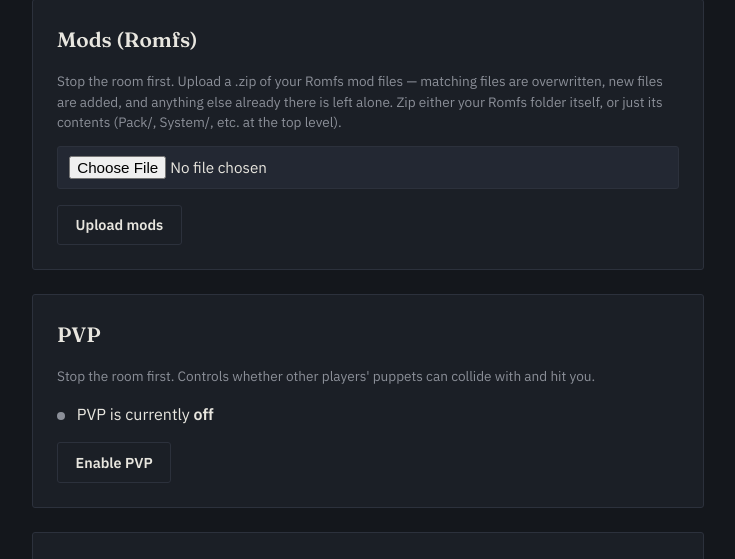
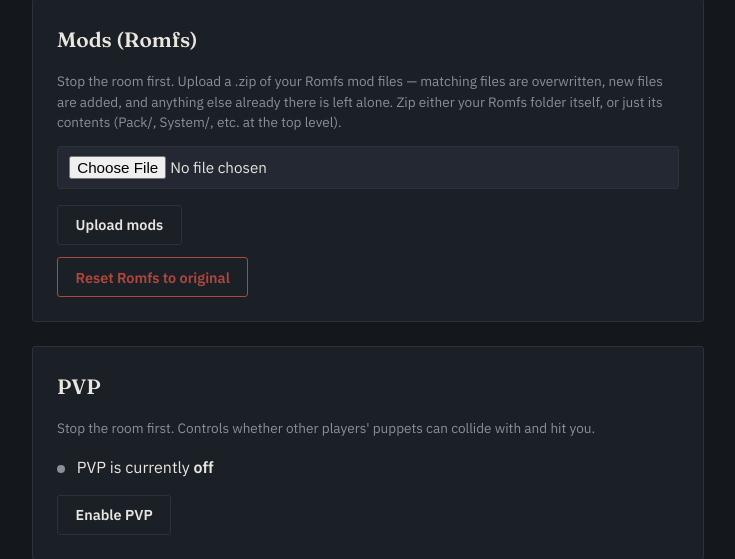
Before and after one commit to LonLon-Labs/Zonai-Hosting, a Flask app: template templates/room.html in a window 1280 px wide. Shown: the part 1152-1711 px from the top of the page, without its empty margins (272-1007 px from the left). Run offline with Flask 3, Linux system fonts and the light colour scheme; the template is opened without the code that fills it: most values are stand-ins (such as "Sample title", 1, 10 or a date in 2020); parts of the project's set-up code (start-up, migrations or seed data) failed here and were passed over.

Commit message:
Add button to reset romfs

```diff
--- a/app.py
+++ b/app.py
@@ -399,7 +399,25 @@ def upload_romfs(room_id, owner_key):
             count = docker_manager.replace_romfs(room_id, f)
         except zipfile.BadZipFile:
             return render_template("error.html", message="That doesn't look like a valid .zip file."), 400
+        if count > 0:
+            models.set_romfs_modified(conn, room_id, True)
         models.log_event(conn, room_id, "romfs_uploaded", detail=f"{filename} ({count} files)")
+    finally:
+        conn.close()
+    return redirect(url_for("room_detail", room_id=room_id))
+
+
+@app.route("/rooms/<int:room_id>/reset_romfs", methods=["POST"])
+@require_owner_key
+def reset_romfs_route(room_id, owner_key):
+    conn = models.get_db()
+    try:
+        room = owned_room_or_403(conn, room_id, owner_key)
+        if room["status"] == "running":
+            return render_template("error.html", message="Stop the room before resetting mods."), 400
+        docker_manager.reset_romfs(room_id)
+        models.set_romfs_modified(conn, room_id, False)
+        models.log_event(conn, room_id, "romfs_reset")
     finally:
         conn.close()
     return redirect(url_for("room_detail", room_id=room_id))
--- a/docker_manager.py
+++ b/docker_manager.py
@@ -530,6 +530,28 @@ chmod -R a+rwX /data/Resources
     _run_privileged(room_id, script)
 
 
+def reset_romfs(room_id):
+    """Discard any custom Romfs mods for this room and restore the
+    original Romfs tree exactly as shipped in the image -- wipes the
+    room's entire persistent Romfs/ folder and replaces it with a fresh
+    copy of /app/seed/Romfs (the image's own baked-in default), the same
+    source used elsewhere in this file (set_pvp_enabled,
+    set_max_upload_per_second) so this doesn't depend on whatever
+    happens to already be sitting in the room's own volume.
+
+    Like everything else under a room's data directory, Romfs/ is
+    root-owned on the host (written there by the game server, or seeded
+    there by docker-entrypoint.sh, both running as root inside the
+    container) -- this process can't rm -rf or recreate it directly, so
+    it runs inside a short-lived privileged container instead, same
+    pattern as replace_romfs's own copy step."""
+    ensure_room_dir(room_id)
+    _run_privileged(
+        room_id,
+        "rm -rf /data/Romfs && cp -a /app/seed/Romfs /data/Romfs && chmod -R a+rwX /data/Romfs",
+    )
+
+
 def replace_romfs(room_id, file_storage):
     """Extract a .zip of Romfs mod files into the room's persistent Romfs
     folder (bind-mounted at /app/run/Romfs in the container). Files whose
--- a/templates/room.html
+++ b/templates/room.html
@@ -103,6 +103,11 @@
     </div>
     <button type="submit" class="secondary" {% if room['status'] == 'running' %}disabled{% endif %}>Upload mods</button>
   </form>
+  {% if room['romfs_modified'] %}
+  <form method="post" action="{{ url_for('reset_romfs_route', room_id=room['id']) }}" style="margin-top:0.75rem;" onsubmit="return confirm('Remove all custom Romfs mods and restore the original Romfs files? This can\'t be undone.');">
+    <button type="submit" class="danger" {% if room['status'] == 'running' %}disabled{% endif %}>Reset Romfs to original</button>
+  </form>
+  {% endif %}
 </section>
 
 <section class="panel">
```
Also changed, not shown: models.py (+9 -0 lines).
